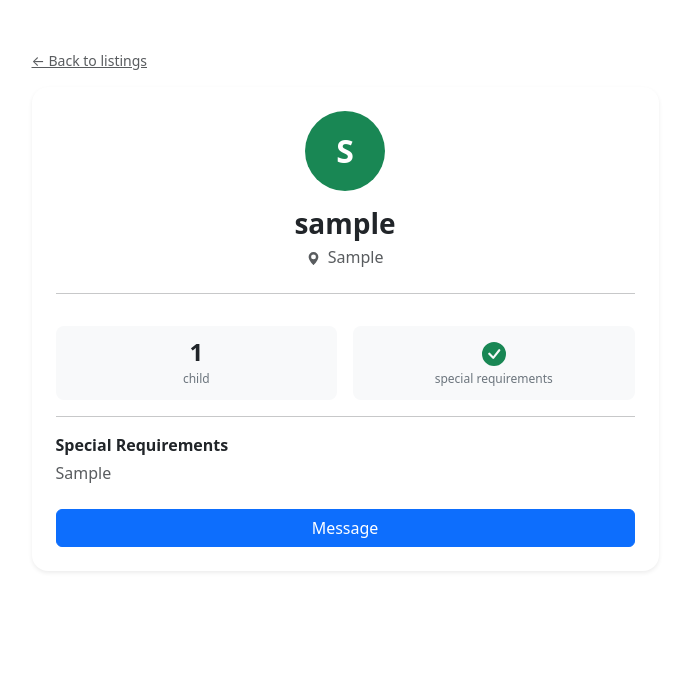
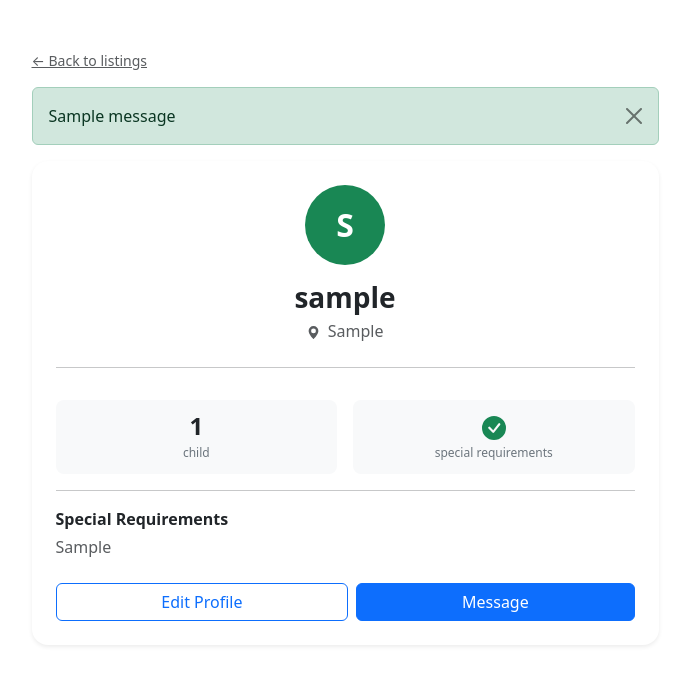
Before and after one commit to christineoen/CITS5505-Group-Project, a Flask app: page /parent/1 in a window 1280 px wide. Shown: the part 58-743 px from the top of the page, without its empty margins (295-985 px from the left). Run offline with Flask 3, Linux system fonts and the light colour scheme; a user stored in the database is signed in; tables that the repository leaves empty hold one stand-in row (values such as "Sample post"); one stand-in notice (Sample message) is shown; some libraries are stand-ins or nearby versions.

Commit message:
Improve parent profile edit

```diff
--- a/routes/main.py
+++ b/routes/main.py
@@ -210,4 +210,19 @@ def babysitter_profile(profile_id):
 @login_required
 def parent_profile(profile_id):
     profile = ParentProfile.query.get_or_404(profile_id)
-    return render_template("parent_profile.html", profile=profile)
+    is_own = current_user.is_parent and current_user.parent_profile.id == profile_id
+    return render_template("parent_profile.html", profile=profile, is_own=is_own)
+
+
+@main_bp.route("/parent/<int:profile_id>/edit", methods=["POST"])
+@login_required
+def parent_profile_edit(profile_id):
+    profile = ParentProfile.query.get_or_404(profile_id)
+    if not current_user.is_parent or current_user.parent_profile.id != profile_id:
+        abort(403)
+    profile.num_children = request.form.get("num_children", type=int)
+    profile.location = request.form.get("location", "").strip() or None
+    profile.special_requirements = request.form.get("special_requirements", "").strip() or None
+    db.session.commit()
+    flash("Profile updated.", "success")
+    return redirect(url_for("main.parent_profile", profile_id=profile_id))
--- a/templates/parent_profile.html
+++ b/templates/parent_profile.html
@@ -8,6 +8,15 @@
 
             <a href="{{ url_for('main.index') }}" class="text-muted small d-inline-block mb-3">← Back to listings</a>
 
+            {% with messages = get_flashed_messages(with_categories=true) %}
+                {% for category, message in messages %}
+                <div class="alert alert-{{ category }} alert-dismissible fade show" role="alert">
+                    {{ message }}
+                    <button type="button" class="btn-close" data-bs-dismiss="alert"></button>
+                </div>
+                {% endfor %}
+            {% endwith %}
+
             <div class="card shadow-sm border-0 rounded-4">
                 <div class="card-body p-4">
 
@@ -17,7 +26,7 @@
                             {{ profile.user.username[0].upper() }}
                         </div>
                         <h3 class="fw-bold mb-1">{{ profile.user.username }}</h3>
-                        <p class="text-muted mb-0">
+                        <p class="text-muted mb-0" id="view-location">
                             <svg xmlns="http://www.w3.org/2000/svg" width="13" height="13" fill="currentColor" class="bi bi-geo-alt-fill me-1" viewBox="0 0 16 16">
                                 <path d="M8 16s6-5.686 6-10A6 6 0 0 0 2 6c0 4.314 6 10 6 10m0-7a3 3 0 1 1 0-6 3 3 0 0 1 0 6"/>
                             </svg>
@@ -27,7 +36,8 @@
 
                     <hr>
 
-                    <!-- Stats row -->
+                    <!-- View mode -->
+                    <div id="view-mode">
                         <div class="row text-center g-3 my-2">
                             <div class="col-6">
                                 <div class="profile-stat">
@@ -54,22 +64,53 @@
                             </div>
                         </div>
 
+                        {% if profile.special_requirements %}
                         <hr>
-
-                    <!-- Special requirements -->
-                    {% if profile.special_requirements %}
                         <div class="mb-3">
                             <p class="fw-semibold mb-1">Special Requirements</p>
                             <p class="text-muted">{{ profile.special_requirements }}</p>
                         </div>
                         {% endif %}
 
-                    <!-- Actions -->
                         <div class="d-flex gap-2 mt-4">
+                            {% if is_own %}
+                            <button type="button" class="btn btn-outline-primary flex-fill" id="edit-btn">Edit Profile</button>
+                            {% endif %}
                             {% if current_user.is_babysitter %}
                             <a href="{{ url_for('messages.index') }}" class="btn btn-primary flex-fill">Message</a>
                             {% endif %}
                         </div>
+                    </div>
+
+                    <!-- Edit mode (hidden by default) -->
+                    {% if is_own %}
+                    <form method="POST" action="{{ url_for('main.parent_profile_edit', profile_id=profile.id) }}" id="edit-form" class="d-none">
+                        <input type="hidden" name="csrf_token" value="{{ csrf_token() }}">
+
+                        <div class="mb-3">
+                            <label class="form-label fw-semibold">Number of Children</label>
+                            <input type="number" name="num_children" class="form-control" min="0" max="20"
+                                   value="{{ profile.num_children or '' }}">
+                        </div>
+
+                        <div class="mb-3">
+                            <label class="form-label fw-semibold">Location (postcode)</label>
+                            <input type="text" name="location" class="form-control"
+                                   value="{{ profile.location or '' }}" placeholder="e.g. 6008">
+                        </div>
+
+                        <div class="mb-3">
+                            <label class="form-label fw-semibold">Special Requirements</label>
+                            <textarea name="special_requirements" class="form-control" rows="4"
+                                      placeholder="Any special needs or notes for babysitters…">{{ profile.special_requirements or '' }}</textarea>
+                        </div>
+
+                        <div class="d-flex gap-2 mt-4">
+                            <button type="submit" class="btn btn-primary flex-fill">Save</button>
+                            <button type="button" class="btn btn-outline-secondary flex-fill" id="cancel-btn">Cancel</button>
+                        </div>
+                    </form>
+                    {% endif %}
 
                 </div>
             </div>
@@ -78,3 +119,18 @@
     </div>
 </div>
 {% endblock %}
+
+{% block scripts %}
+{% if is_own %}
+<script>
+    document.getElementById('edit-btn').addEventListener('click', function () {
+        document.getElementById('view-mode').classList.add('d-none');
+        document.getElementById('edit-form').classList.remove('d-none');
+    });
+    document.getElementById('cancel-btn').addEventListener('click', function () {
+        document.getElementById('edit-form').classList.add('d-none');
+        document.getElementById('view-mode').classList.remove('d-none');
+    });
+</script>
+{% endif %}
+{% endblock %}
```
Lines whose indentation alone changed are shown as unchanged.
